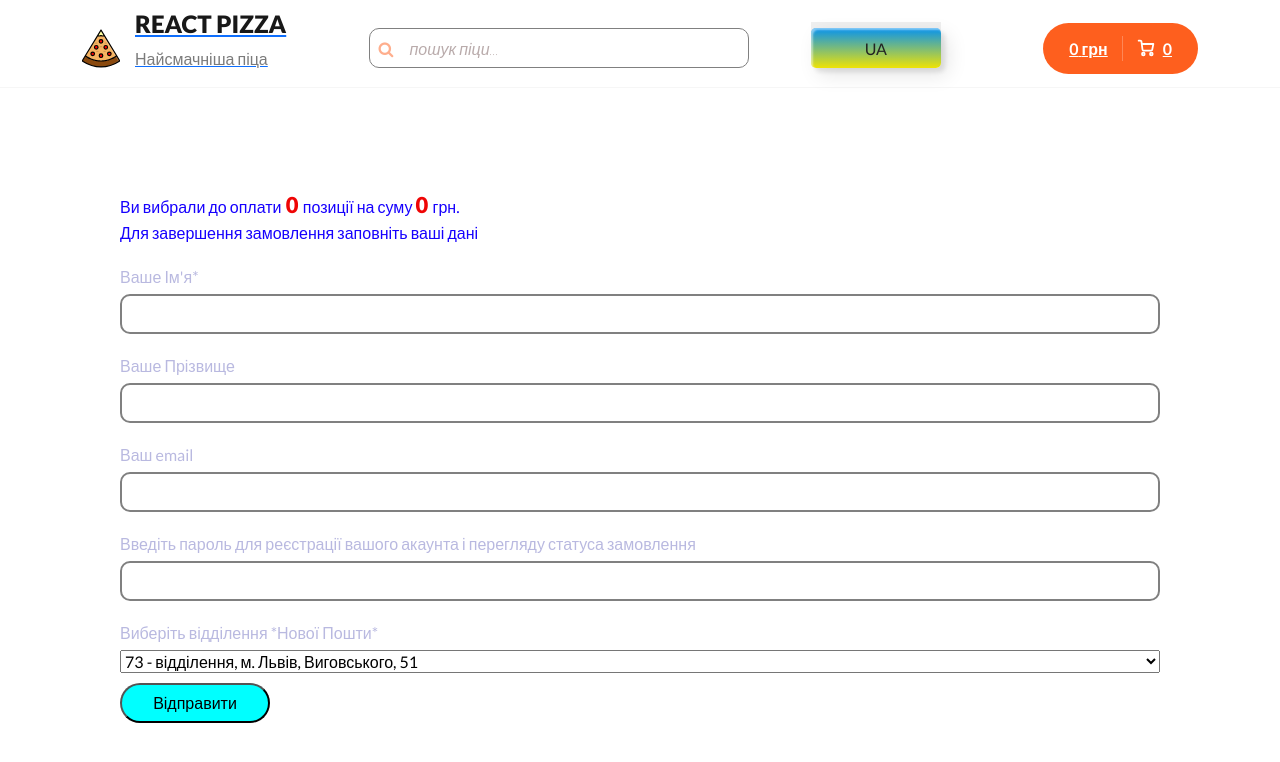
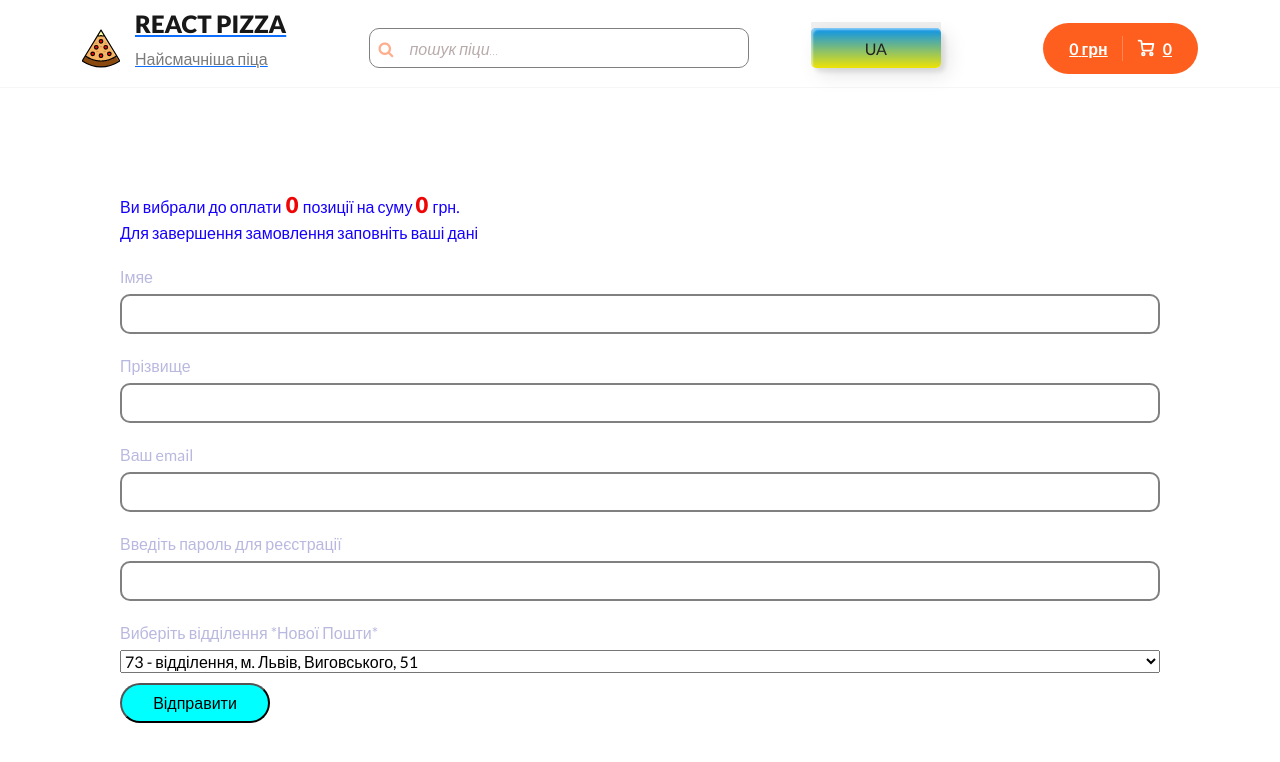
Before and after one commit to julasweta/pizza2, a React (Create React App) app: page /pay in a window 1280 px wide. Shown: the top 762 px of the page. Built offline with nearby package versions, Linux system fonts and the light colour scheme; no server answers.

Commit message:
add: language in form

```diff
--- a/src/components/pay/Pay.js
+++ b/src/components/pay/Pay.js
@@ -71,21 +71,20 @@ function Pay() {
       </div>
 
       <form onSubmit={handleSubmit(onSubmit)}>
-        <label>Ваше Ім'я*</label>
-        <input {...register("firstName")} />
+      <label>{lang? 'Імяе': 'First Name'}</label>
+      <input {...register("firstName")} />
         {errors.firstName && <span>{errors.firstName.message}</span>}
 
-        <label>Ваше Прізвище</label>
+        <label>{lang? 'Прізвище': 'Last Name'}</label>
         <input {...register("lastName")} />
         {errors.lastName && <span>{errors.lastName.message}</span>}
 
-        <label>Ваш email</label>
+        <label>{lang? 'Ваш email': '@email'}</label>
         <input {...register("email")} />
         {errors.email && <span>{errors.email.message}</span>}
 
         <label>
-          Введіть пароль для реєстрації вашого акаунта і перегляду статуса
-          замовлення{" "}
+         {lang? 'Введіть пароль для реєстрації': 'Enter password for registration'}{" "}
         </label>
         <input {...register("password")} />
         {errors.password && <span>{errors.password.message}</span>}
@@ -97,7 +96,7 @@ function Pay() {
           <option value="23">23</option>
         </select>
         <button type="submit" className="submit" onClick={() => clear()}>
-          Відправити
+         {lang? ' Відправити' : 'Send'}
         </button>
       </form>
 
```
